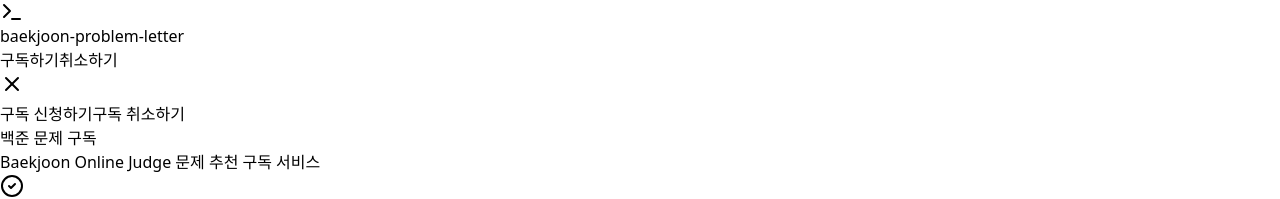
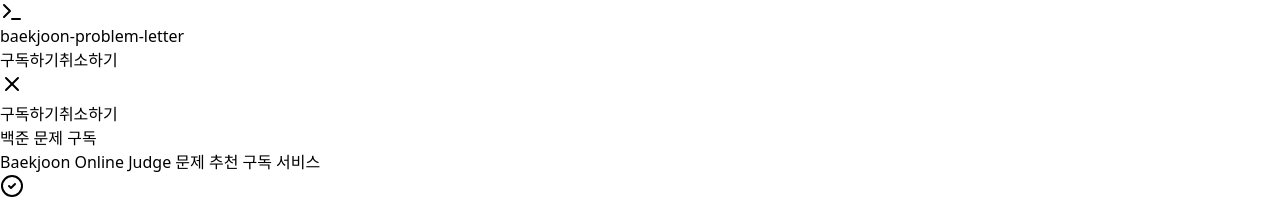
Before and after one commit to dohyeon5626/baekjoon-problem-letter, a React (Vite) app: page / in a window 1280 px wide. Both pictures are taken after a click on the button 12 px from the left and 84 px from the top of the page. Shown: the top 199 px of the page. Built offline with nearby package versions, Linux system fonts and the light colour scheme.

Commit message:
Update Header, Footer contents
#2

```diff
--- a/src/components/Footer.jsx
+++ b/src/components/Footer.jsx
@@ -13,8 +13,8 @@
           <p className="text-xs text-slate-400 font-medium text-center md:text-left">Baekjoon Online Judge 문제 추천 구독 서비스</p>
         </div>
         <div className="flex items-center gap-6">
-          <div className="text-slate-400 hover:text-slate-900 transition-colors cursor-pointer"><Github className="w-5 h-5" /></div>
-          <div className="text-slate-400 hover:text-slate-900 transition-colors cursor-pointer"><Mail className="w-5 h-5" /></div>
+          <a href="https://github.com/dohyeon5626/baekjoon-problem-letter" target="_blank" rel="noopener noreferrer" className="text-slate-400 hover:text-slate-900 transition-colors cursor-pointer"><Github className="w-5 h-5" /></a>
+          <a href="mailto:baekjoon-problem-letter@dohyeon5626.com" className="text-slate-400 hover:text-slate-900 transition-colors cursor-pointer"><Mail className="w-5 h-5" /></a>
         </div>
       </div>
     </footer>
--- a/src/components/Header.jsx
+++ b/src/components/Header.jsx
@@ -25,8 +25,8 @@
       </div>
       {isMenuOpen && (
         <div className="md:hidden bg-white border-b border-slate-100 px-4 py-4 flex flex-col gap-2 shadow-lg animate-in slide-in-from-top-2">
-          <button onClick={() => navigateTo('home')} className={`w-full p-3 rounded-xl text-sm font-bold text-left transition-colors ${currentPage === 'home' ? 'bg-emerald-50 text-emerald-600' : 'text-slate-600 hover:bg-slate-50'}`}>구독 신청하기</button>
-          <button onClick={() => navigateTo('cancel')} className={`w-full p-3 rounded-xl text-sm font-bold text-left transition-colors ${currentPage === 'cancel' ? 'bg-red-50 text-red-600' : 'text-slate-600 hover:bg-slate-50'}`}>구독 취소하기</button>
+          <button onClick={() => navigateTo('home')} className={`w-full p-3 rounded-xl text-sm font-bold text-left transition-colors ${currentPage === 'home' ? 'bg-emerald-50 text-emerald-600' : 'text-slate-600 hover:bg-slate-50'}`}>구독하기</button>
+          <button onClick={() => navigateTo('cancel')} className={`w-full p-3 rounded-xl text-sm font-bold text-left transition-colors ${currentPage === 'cancel' ? 'bg-red-50 text-red-600' : 'text-slate-600 hover:bg-slate-50'}`}>취소하기</button>
         </div>
       )}
     </nav>
```
